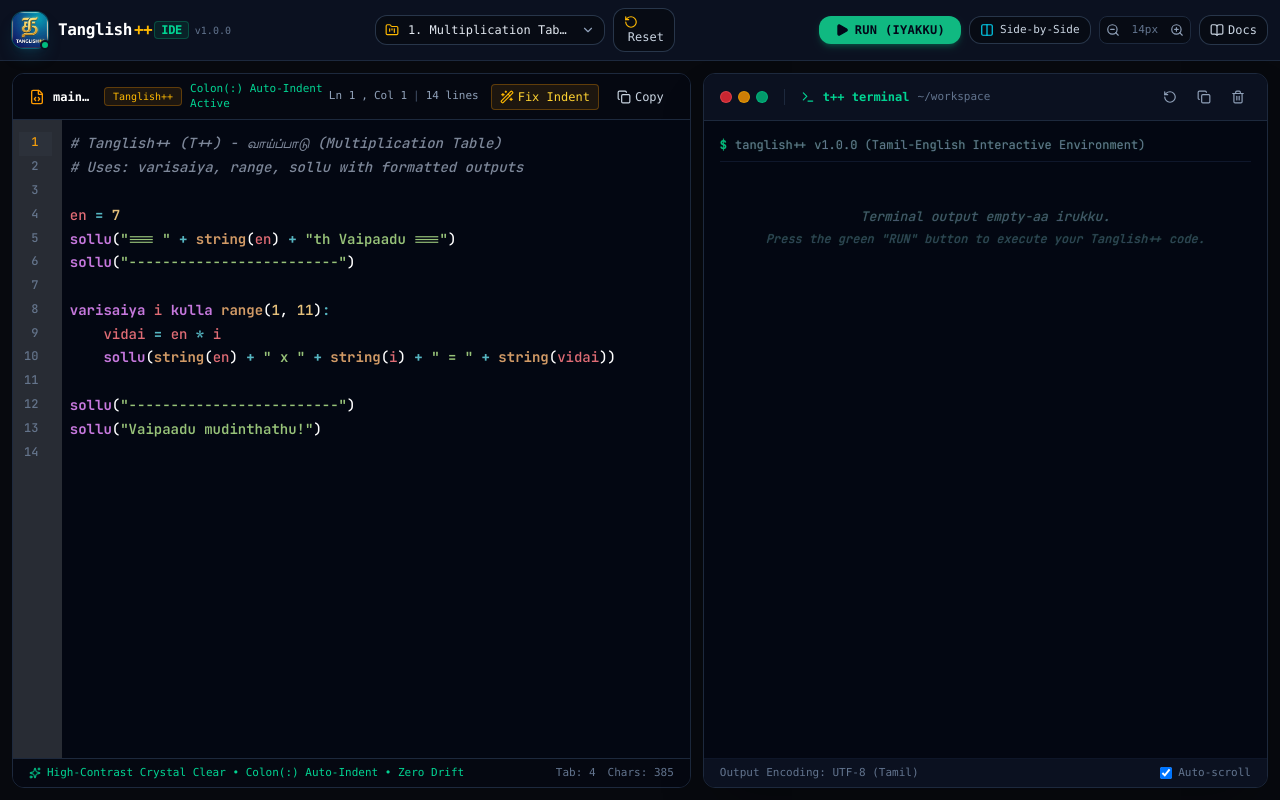
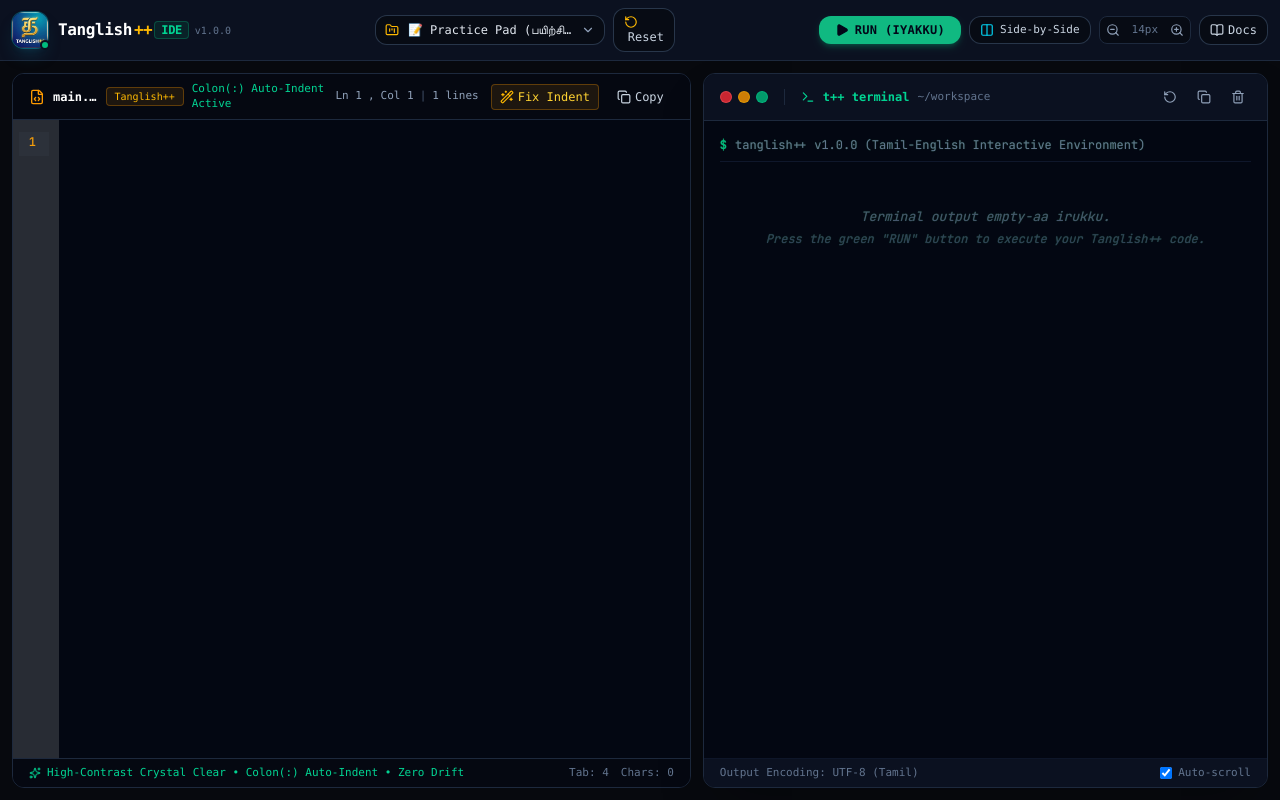
Before and after one commit to vignesh-20082007/Tanglish-plus-plus, a React (Vite) app: page / in a window 1280 px wide. Built offline with nearby package versions, Linux system fonts and the light colour scheme.

Commit message:
feat: add blank Practice Pad as the first template

```diff
--- a/src/App.tsx
+++ b/src/App.tsx
@@ -130,7 +130,7 @@
   };
 
   const handleResetCode = () => {
-    setCode(currentTemplate.code || TEMPLATES[0].code);
+    setCode(currentTemplate?.code ?? '');
   };
 
   const handleInsertSnippet = (snippet: string) => {
--- a/src/templates.ts
+++ b/src/templates.ts
@@ -7,6 +7,13 @@
 }
 
 export const TEMPLATES: CodeTemplate[] = [
+  {
+    id: 'practice-pad',
+    name: '📝 Practice Pad (பயிற்சி தாள் - Blank)',
+    category: 'Practice',
+    description: 'Empty blank workspace for freehand coding practice and experimentation.',
+    code: '',
+  },
   {
     id: 'multiplication-table',
     name: '1. Multiplication Table (வாய்ப்பாடு)',
```
